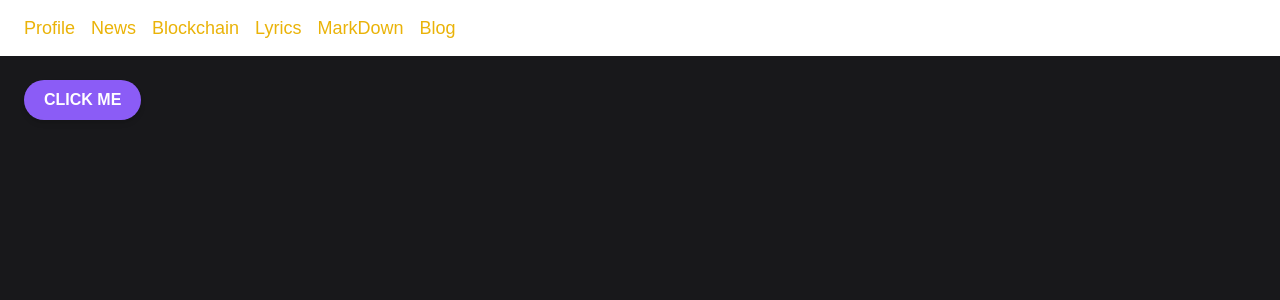
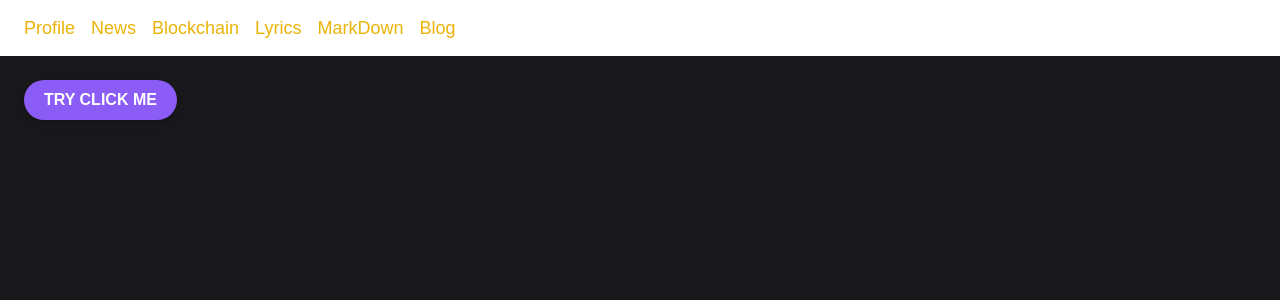
Before and after one commit to arminfang/my-next-app, a Next.js app: page /lyrics in a window 1280 px wide. Shown: the top 300 px of the page. Built offline with nearby package versions, Linux system fonts and the light colour scheme.

Commit message:
test branch

```diff
--- a/src/app/lyrics/page.tsx
+++ b/src/app/lyrics/page.tsx
@@ -17,7 +17,7 @@ const Lyrics: React.FC = () => {
       <div className="min-h-100vh-56 bg-zinc-900 p-6">
         <div className="mb-4">
           <button className="btn-primary" onClick={() => setVisible(true)}>
-            CLICK ME
+            TRY CLICK ME
           </button>
         </div>
 
```
